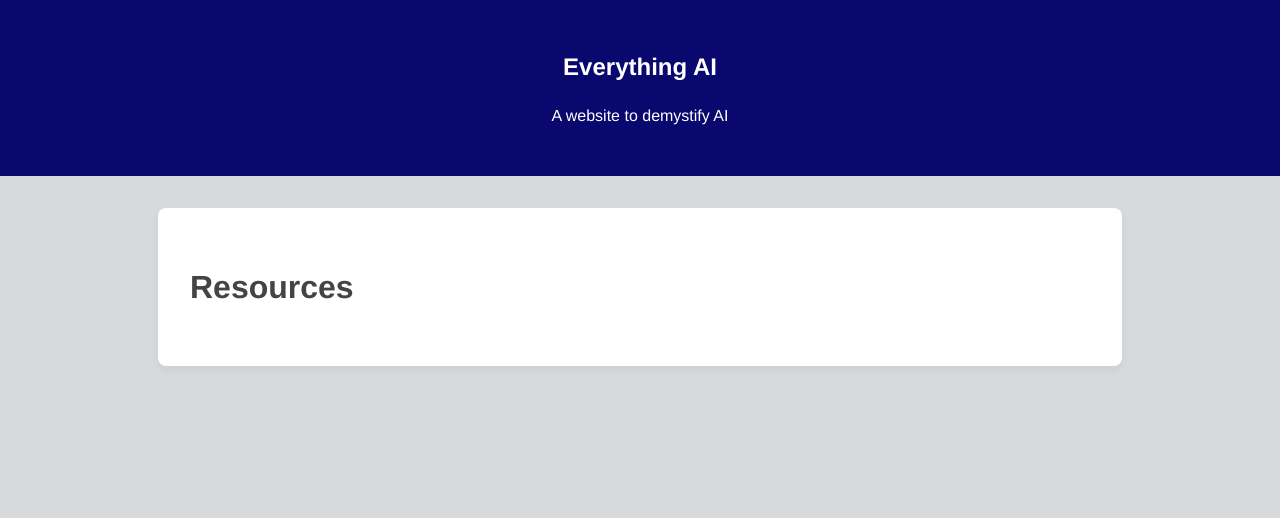
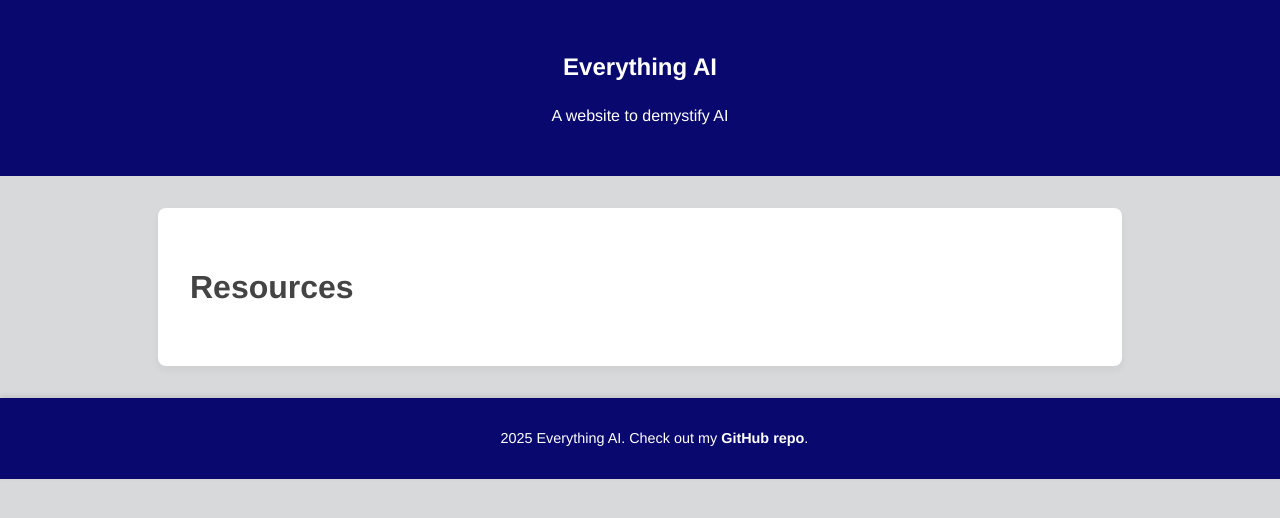
Before and after one commit to ai-paradox/ai-paradox.github.io, a Jekyll site: the page built from resources.md, in a window 1280 px wide. Shown: the top 518 px of the page. Built offline with Jekyll 4.4.1, drawn with Linux system fonts in a browser that asks for light colours.

Commit message:
Updated display

```diff
--- a/_layouts/content.html
+++ b/_layouts/content.html
@@ -15,4 +15,7 @@
         {{ content }}
     </main>
 </body>
+<footer>
+    <p>{{ "now" | date: "%Y" }} {{ site.title }}. Check out my <a href="https://github.com/ai-paradox/ai-paradox.github.io" target="_blank"><strong>GitHub repo</strong></a>.</p>
+</footer>
 </html>
```
